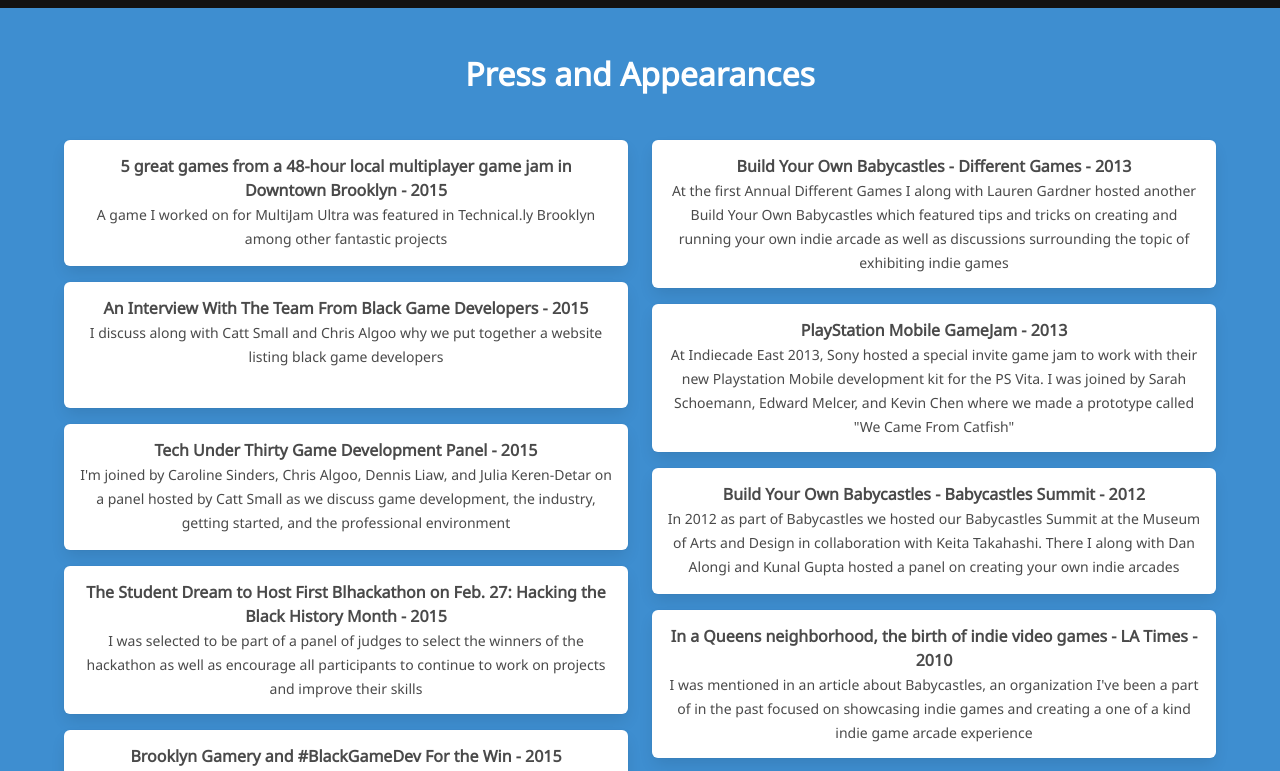
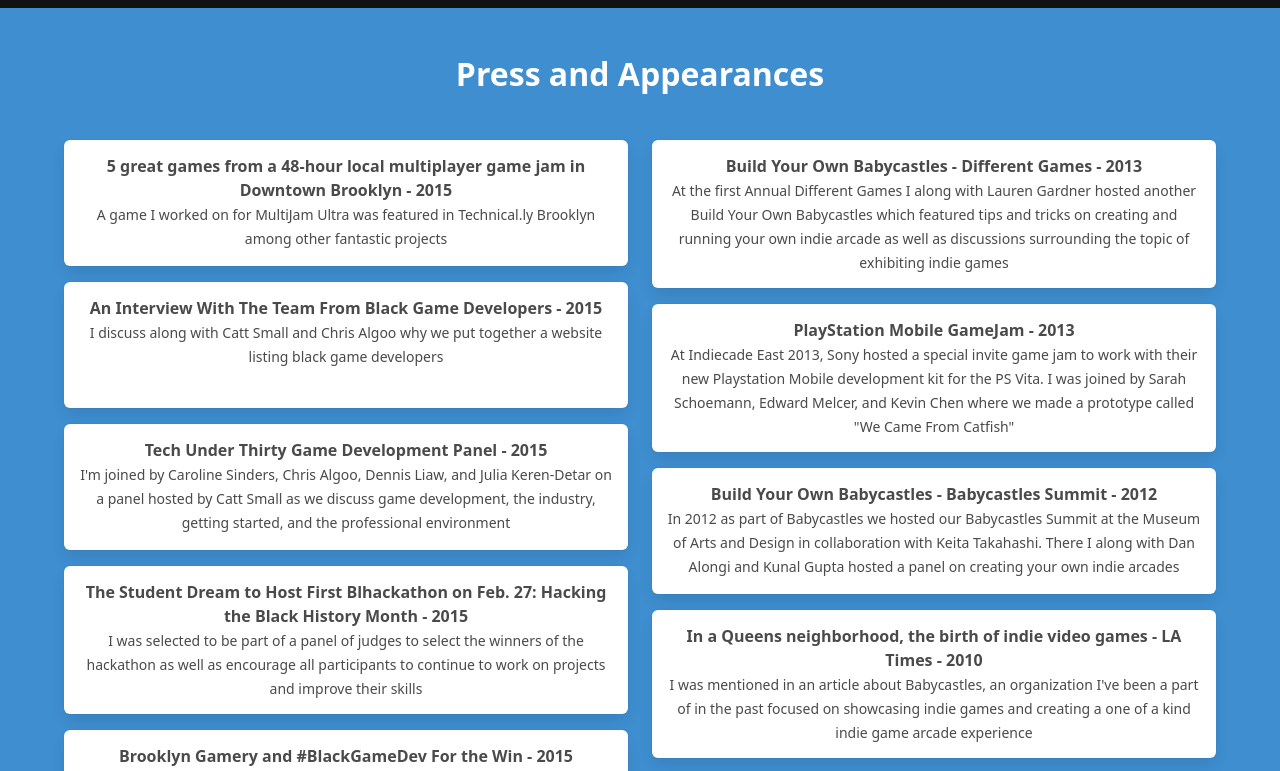
Before and after one commit to awardjr/MySite, a website: page public/index.html in a window 1280 px wide. Shown: the part 924-1695 px from the top of the page. Drawn offline with Linux system fonts and the light colour scheme; files that its build step writes are made by us from their sources.

Commit message:
little bit more cleanup - might change font?

```diff
--- a/public/index.html
+++ b/public/index.html
@@ -6,7 +6,6 @@
   <meta name="viewport" content="width=device-width, initial-scale=1">
   <title>Arthur Ward Jr</title>
   <meta name="description" content="The Internet home of Arthur Ward Jr. Web Development. Game Development. Tech.">
-  <link href="https://fonts.googleapis.com/css?family=Noto+Sans" rel="stylesheet">
   <link rel="stylesheet" href="css/app.css?v=2">
   <script async src="js/app.js"></script>
 </head>
--- a/resources/sass/_bulma.scss
+++ b/resources/sass/_bulma.scss
@@ -1,3 +1,5 @@
+@import url('https://fonts.googleapis.com/css?family=Nunito:400,700');
+
 @import "~bulma/sass/utilities/initial-variables";
 @import "~bulma/sass/utilities/functions";
 
```
Also changed, not shown: public/css/app.css, 1 other file.
